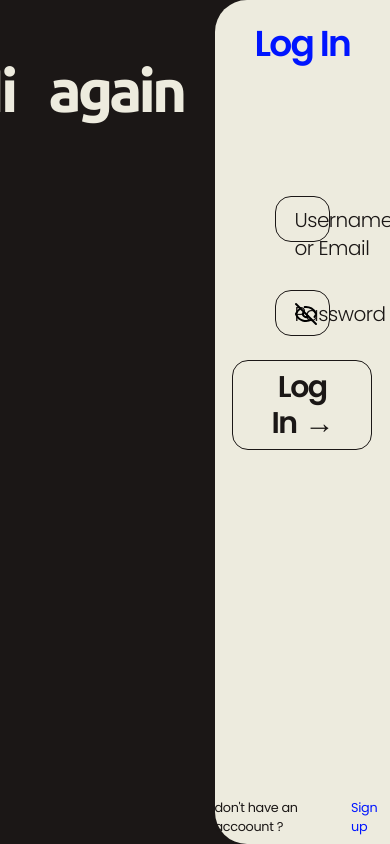
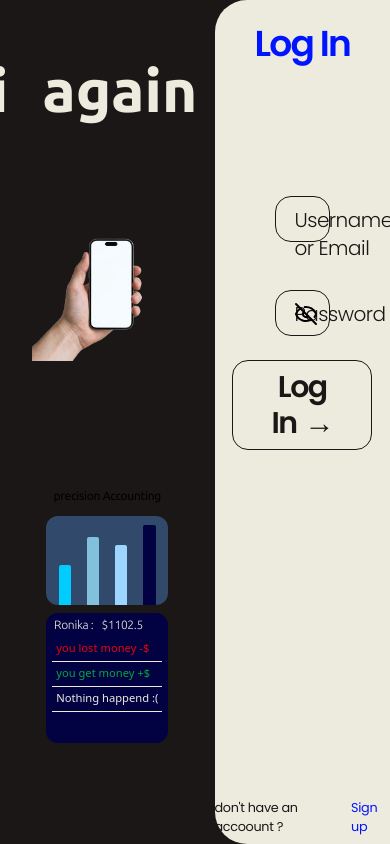
Before and after one commit to Pouyahlvt/Precision-Accounting, a Next.js app: page /Login in a window 390 px wide. Built offline with nearby package versions, Linux system fonts and the light colour scheme.

Commit message:
take a response phone on left of login page :)

```diff
--- a/src/app/Login/page.jsx
+++ b/src/app/Login/page.jsx
@@ -1,3 +1,4 @@
+/* eslint-disable @next/next/no-img-element */
 "use client";
 
 import { Eye, EyeOff } from "lucide-react";
@@ -39,6 +40,51 @@ const EnterPage = () => {
           className={"text-cotton text-6xl font-ubuntu font-bold"}
           divClass={` top-15 w-[55%] flex justify-center `}
         />
+        <div className="absolute flex items-end justify-center bottom-0 w-[55%] h-[75vh] select-none">
+          <div className="w-[70%] h-full">
+            <img src="/Images/phone.png" alt="phone" className="" />
+          </div>
+          <div className="absolute w-36 h-74 mb-23 rounded-2xl bg-transparent z-10 cursor-help">
+            <h1 className="text-xs text-center mt-8 font-ubuntu tracking-tight">
+              precision Accounting
+            </h1>
+            <div className="flex justify-center items-end  w-[85%] h-[30%] rounded-xl bg-dusk-blue mt-3 mx-auto">
+              <div className="w-[10%] h-10 rounded-t-xs bg-green-blue mx-2 transition-all duration-300 ease-in-out hover:h-15"></div>
+              <div className="w-[10%] h-17 rounded-t-xs bg-sky-blue  mx-2  transition-all duration-300 ease-in-out hover:h-10"></div>
+              <div className="w-[10%] h-15 rounded-t-xs bg-light-blue mx-2  transition-all duration-300 ease-in-out hover:h-12"></div>
+              <div className="w-[10%] h-20 rounded-t-xs bg-strong-blue mx-2  transition-all duration-300 ease-in-out hover:h-8"></div>
+            </div>
+            <div className="w-[85%] h-[44%] rounded-xl bg-strong-blue mt-2 mx-auto pt-1">
+              <div className="flex text-xs font-ubuntu font-thin tracking-tight text-cotton ml-2">
+                Ronika :{" "}
+                <span className="ml-2">
+                  {
+                    <WordByWord
+                      textOne={"$1102.5"}
+                      textTwo={"$~0"}
+                      state={logIn}
+                    />
+                  }
+                </span>
+              </div>
+              <div className="w-[90%] h-[10%] border-b-[0.04rem] border-cotton mt-3 flex items-center py-2  mx-auto">
+                <p className="text-[0.7rem] text-red-600 ml-1 mb-2 transition-all duration-300 aspect-auto hover:scale-110">
+                  you lost money -$
+                </p>
+              </div>
+              <div className="w-[90%] h-[10%] border-b-[0.04rem] border-cotton mt-2 flex items-center py-2  mx-auto">
+                <p className="text-[0.7rem] text-green-600 ml-1 mb-2 transition-all duration-300 aspect-auto hover:scale-110">
+                  you get money +$
+                </p>
+              </div>
+              <div className="w-[90%] h-[10%] border-b-[0.04rem] border-cotton mt-2 flex items-center py-2  mx-auto ">
+                <p className="text-[0.7rem] text-cotton ml-1 mb-2 transition-all duration-300 aspect-auto hover:scale-110">
+                  Nothing happend {`:(`}
+                </p>
+              </div>
+            </div>
+          </div>
+        </div>
 
         <div
           ref={loginRef}
--- a/src/componenets/tesxtAnimations.jsx
+++ b/src/componenets/tesxtAnimations.jsx
@@ -62,7 +62,7 @@ export const WordByWord = ({
         {wordsOne.map((word, i) => (
           <p
             key={`word-${i}`}
-            className={`wordOne  ${word === "~" ? "text-transparent" : "-ml-1"}`}>
+            className={`wordOne  ${word === "~" ? "text-transparent" : ""}`}>
             {word}
           </p>
         ))}
@@ -72,7 +72,7 @@ export const WordByWord = ({
           {wordsTwo.map((word, i) => (
             <p
               key={`wordT-${i}`}
-              className={`wordTwo opacity-0 ${word === "~" ? "text-transparent" : "-ml-1"}`}>
+              className={`wordTwo opacity-0 ${word === "~" ? "text-transparent" : ""}`}>
               {word}
             </p>
           ))}
```
Also changed, not shown: public/Images/phone.png (added), public/Images/phone2.jpg (added).
